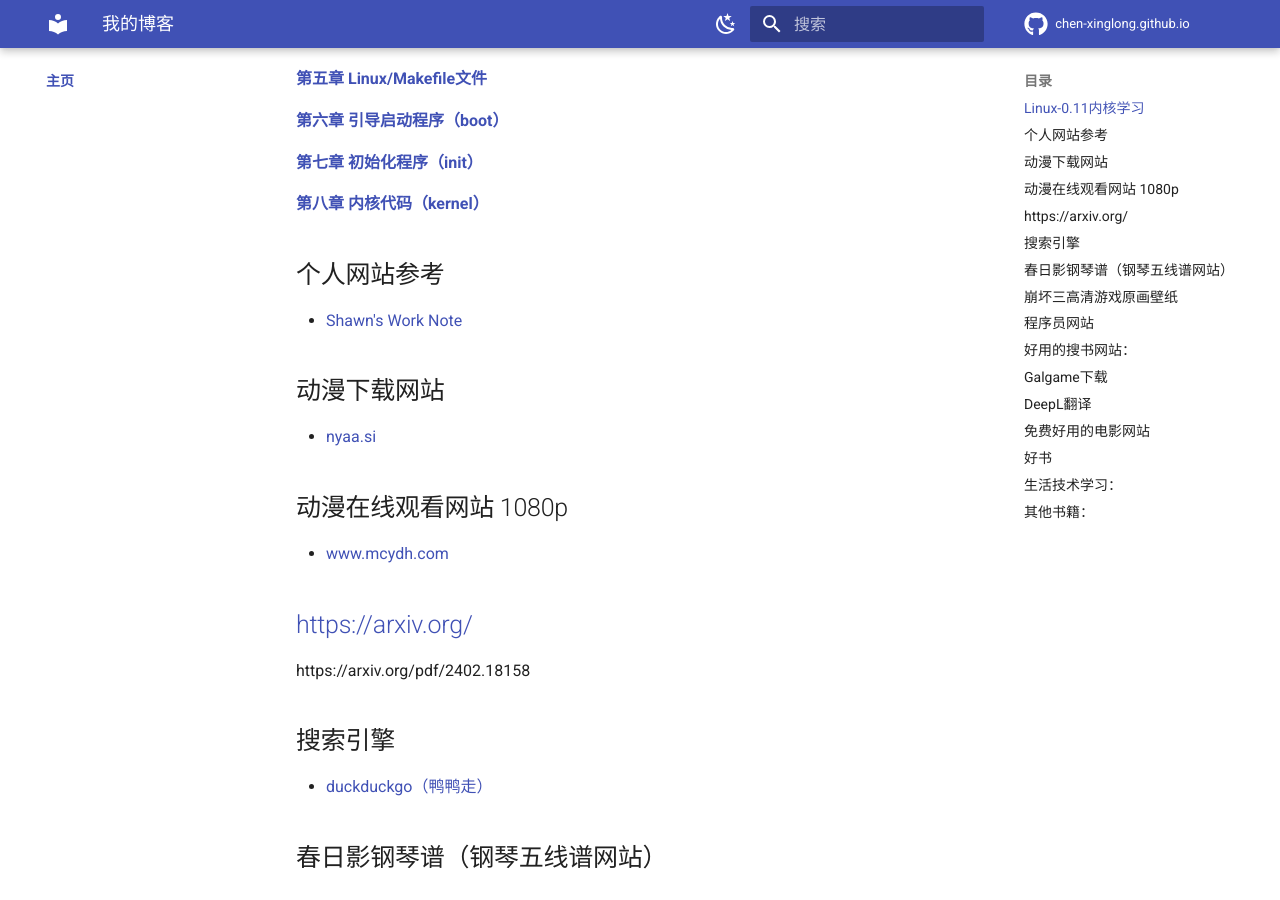
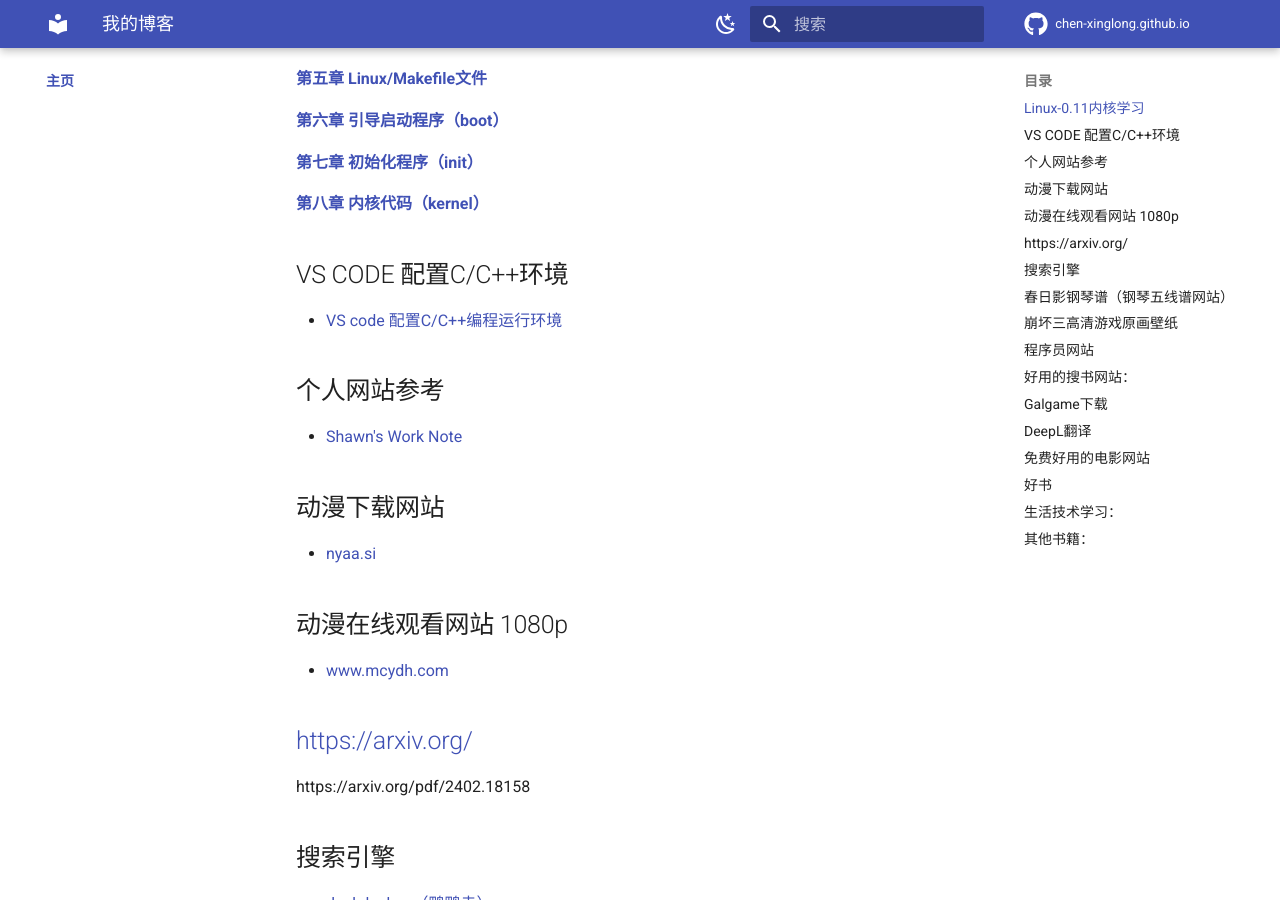
Before and after one commit to chen-xinglong/chen-xinglong.github.io, an MkDocs documentation site: the page built from docs/index.md, in a window 1280 px wide and 900 px high, scrolled down 545 px. Built offline with MkDocs 1.6.1 and Material for MkDocs 9.7.7, drawn with Linux system fonts in a browser that asks for light colours; comment, search, counter and statistics services are not loaded.

Commit message:
modify docs/index.md

```diff
--- a/docs/index.md
+++ b/docs/index.md
@@ -30,6 +30,9 @@ comments: true
 
 **[第八章 内核代码（kernel）](./linux011/p8.md)**
 
+## VS CODE 配置C/C++环境
+
+- [VS code 配置C/C++编程运行环境](https://blog.csdn.net/qq_42417071/article/details/137438374)
 
 ## 个人网站参考
 
```
Also changed, not shown: docs/linux011/tips.md (+2 -0 lines).
